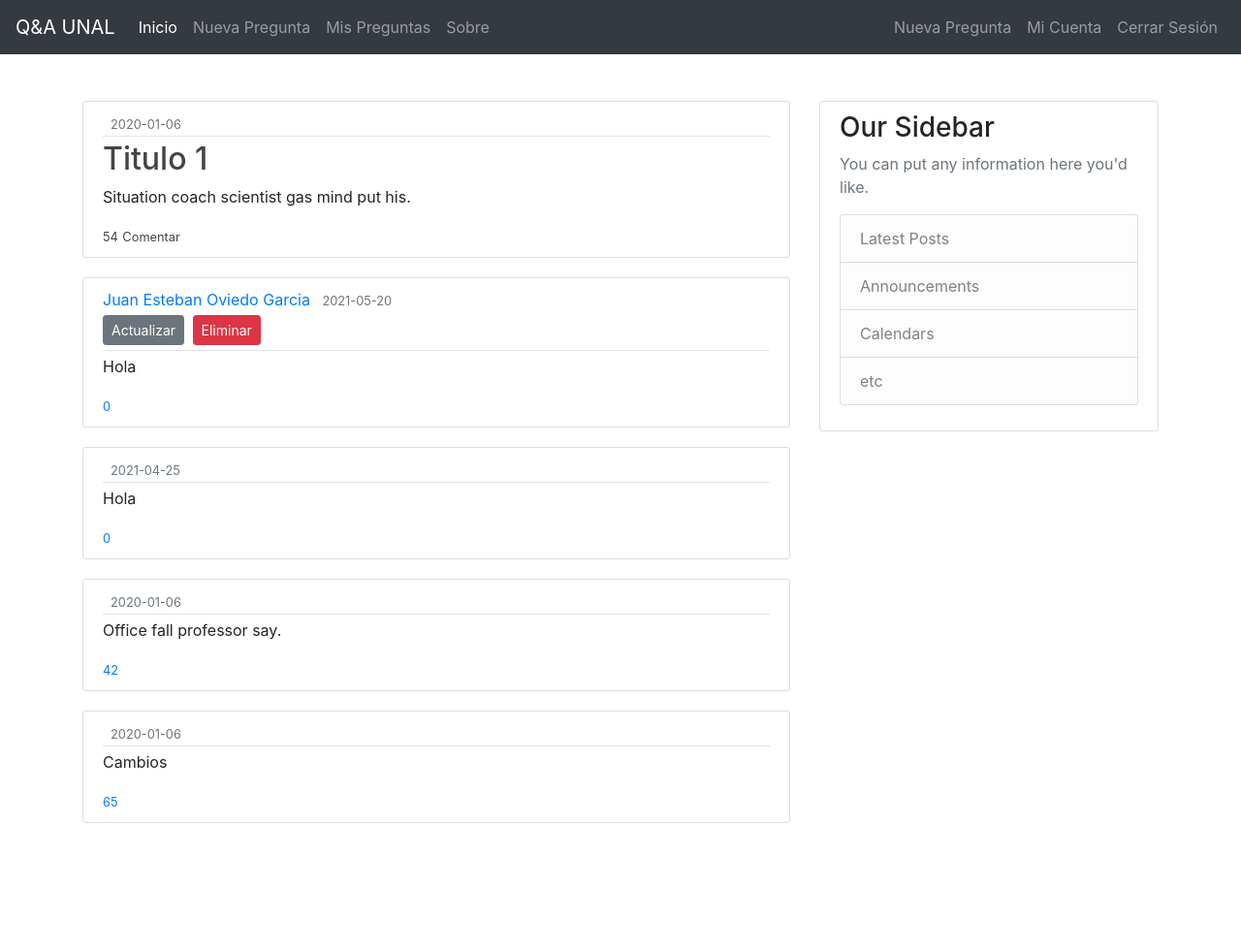
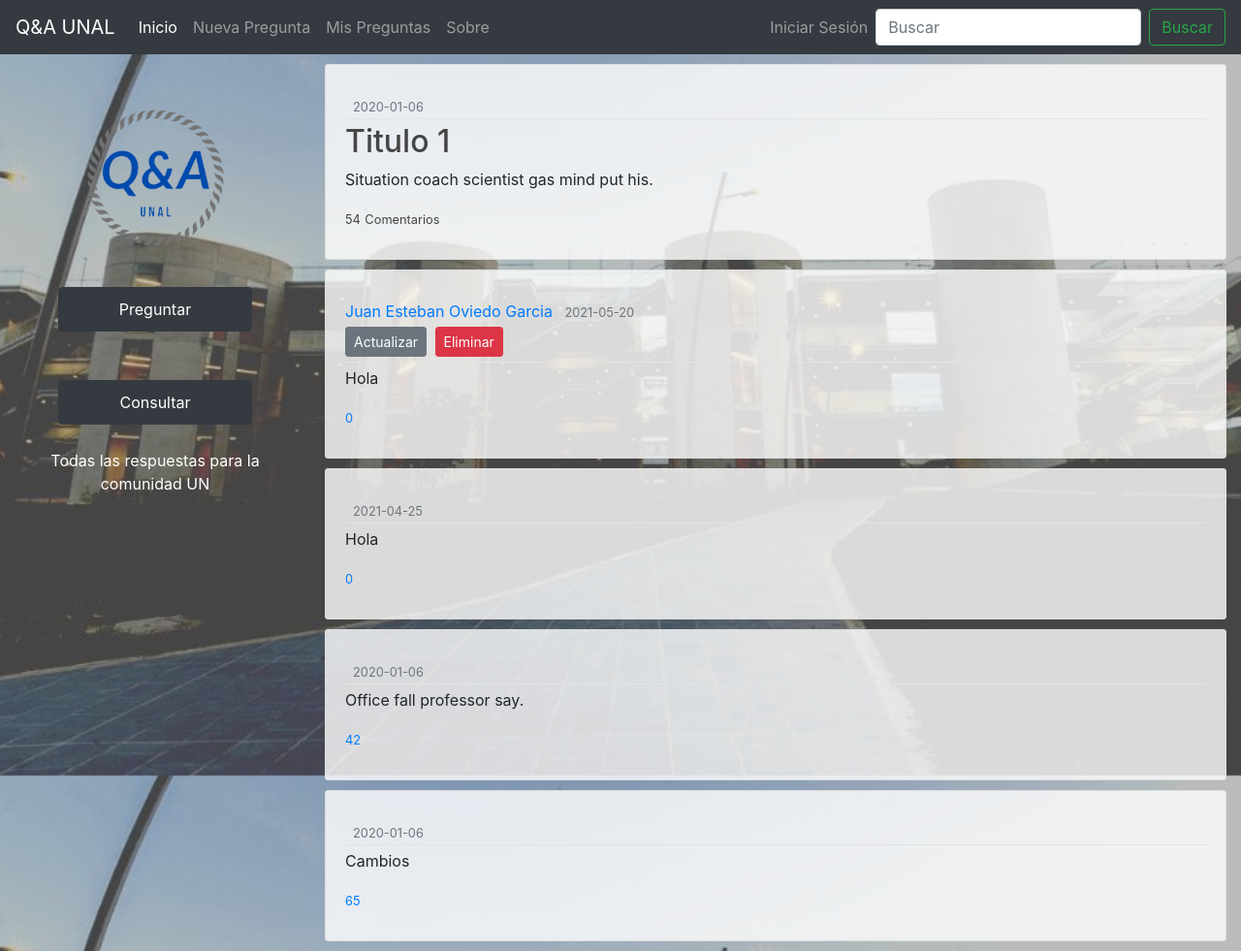
Before and after one commit to marcdiazsan/Q-AUNAL, a Flask app: page /preguntas/1 in a window 1280 px wide. Shown: the whole page at 97% size. Before the commit the page ends 849 px from the top, so only its background shows below. Run offline with Flask 2, Linux system fonts and the light colour scheme; a user stored in the database is signed in; data comes from the database, SQL or seed files in the repository; some libraries are stand-ins or nearby versions.

Commit message:
Se añadieron imágenes para el desarrollo del Front, se realizaron cambios en el front del login y base

```diff
--- a/webapp/qaunal/static/main.css
+++ b/webapp/qaunal/static/main.css
@@ -1,9 +1,27 @@
 .content-section {
-  background: #ffffff;
-  padding: 10px 20px;
+  background: rgba(255, 255, 255, 0.8);
+  padding: 30px 20px;
   border: 1px solid #dddddd;
   border-radius: 3px;
-  margin-bottom: 20px;
+  margin: 10px 0px;
+}
+
+#login-content {
+  background: rgba(255, 255, 255, 0.7) !important;
+  border: 1px solid gray;
+  border-radius: 25px;
+}
+
+#navbar-t {
+  background-color: transparent !important;
+}
+
+#footer-login {
+  margin-top: 10px;
+}
+#footer-login h5 {
+  color: white;
+  text-align: center;
 }
 
 .article-title {
@@ -28,7 +46,15 @@ a.article-title:hover {
 .article-metadata {
   padding-bottom: 1px;
   margin-bottom: 4px;
-  border-bottom: 1px solid #e3e3e3
+  border-bottom: 1px solid #e3e3e3;
+}
+
+.nav-logo-login {
+  width: 10%;
+}
+
+.form-group legend {
+  text-align: center;
 }
 
 .article-metadata a:hover {
@@ -52,3 +78,41 @@ a.article-title:hover {
 .account-heading {
   font-size: 2.5rem;
 }
+
+.main-logo img {
+  width: 70%;
+  height: 70%;
+}
+
+.main-logo {
+  display: flex;
+  justify-content: center;
+}
+
+.main-text p {
+  text-align: center;
+  color: white;
+}
+
+.main-buttons {
+  display: flex;
+  align-items: center;
+  flex-direction: column;
+}
+
+.main-buttons button {
+  padding: 10px 0px;
+  margin: 10px 00px;
+  width: 80%;
+  margin: 10% 0px;
+  justify-content: center;
+}
+
+main {
+  height: 100%;
+}
+
+#aside {
+  background-color: transparent;
+  border: none;
+}
--- a/webapp/qaunal/templates/base.html
+++ b/webapp/qaunal/templates/base.html
@@ -12,28 +12,34 @@
     <!-- CSS propio -->
     <link rel="stylesheet" href="{{ url_for('static', filename='main.css') }}" type="text/css">
 
-
     {% if titulo %}
     <title>Q&A UNAL - {{ titulo }}</title>
     {% else %}
     <title>Q&A UNAL</title>
     {% endif %}
+    <style>
+        body {
+            background-image: url("{{ url_for('static', filename='img/FondoTest.jpg') }}");
+            background-attachment: fixed; /*Hace que la imagen quede fija y no se mueva con el contenedor*/
+            background-repeat: no-repeat;
+            background-size: cover;
+        }
+    </style>
 </head>
 
 <body>
     <header class="site-header">
         <nav class="navbar navbar-expand-lg navbar-dark bg-dark">
             <a class="navbar-brand" href="#">Q&A UNAL</a>
-            <button class="navbar-toggler" type="button" data-toggle="collapse" data-target="#navbarColor03"
-                aria-controls="navbarColor03" aria-expanded="false" aria-label="Toggle navigation">
+            <button class="navbar-toggler" type="button" data-toggle="collapse" data-target="#navbarSupportedContent"
+                aria-controls="navbarSupportedContent" aria-expanded="false" aria-label="Toggle navigation">
                 <span class="navbar-toggler-icon"></span>
             </button>
-
-            <div class="collapse navbar-collapse" id="navbarColor03">
+            <div class="collapse navbar-collapse" id="navbarSupportedContent">
                 <ul class="navbar-nav mr-auto">
                     <li class="nav-item active">
                         <a class="nav-link" href="{{ url_for('dashboardPrincipal') }}">Inicio
-                            <span class="sr-only">(current)</span>
+                           <span class="sr-only">(current)</span>
                         </a>
                     </li>
                     <li class="nav-item">
@@ -46,22 +52,35 @@
                         <a class="nav-link" href="{{ url_for('sobre') }}">Sobre</a>
                     </li>
                 </ul>
-            </div>
-            <div class="navbar-nav">
-                {% if current_user.is_authenticated %}
-                    <a class="nav-item nav-link" href="{{ url_for('nuevaPregunta') }}">Nueva Pregunta</a>
-                    <a class="nav-item nav-link" href="{{ url_for('miCuenta') }}">Mi Cuenta</a>
-                    <a class="nav-item nav-link" href="{{ url_for('cerrarSesion') }}">Cerrar Sesión</a>
-                {% else %}
-                    <a class="nav-item nav-link" href="{{ url_for('iniciarSesion') }}">Iniciar Sesión</a>
-                    <a class="nav-item nav-link" href="{{ url_for('registroUsuario') }}">Registrarse</a>
-                {% endif %}
+                <ul class="navbar-nav ml-auto">
+                    <li class="nav-item">
+                        <a class="nav-item nav-link" href="{{ url_for('iniciarSesion') }}">Iniciar Sesión</a>
+                    </li>
+                </ul>
+                <form class="form-inline my-2 my-lg-0">
+                    <input class="form-control mr-sm-2" type="search" placeholder="Buscar" aria-label="Search">
+                    <button class="btn btn-outline-success my-2 my-sm-0" type="submit">Buscar</button>
+                </form>
             </div>
         </nav>
     </header>
-    <main role="main" class="container">
+    <main role="main" class="container-fluid">
         <div class="row">
-            <div class="col-md-8 mt-5">
+            <div class="col-md-3 ">
+                <div class="content-section" id="aside">
+                    <section class="main-logo">
+                        <img src="{{ url_for('static', filename='img/logo.png') }}" alt="">
+                    </section>
+                    <section class="main-buttons">
+                        <button type="button" class="btn btn-dark">Preguntar</button>
+                        <button type="button" class="btn btn-dark">Consultar</button>
+                    </section>
+                    <section class="main-text">
+                        <p>Todas las respuestas para la comunidad UN</p>
+                    </section>
+                </div>
+            </div>
+            <div class="col-md-9">
                 {% with mensajes = get_flashed_messages(with_categories = True) %}
                     {% if mensajes %}
                         {% for (categoria, mensaje) in mensajes %}
@@ -72,19 +91,6 @@
                     {% endif %}
                 {% endwith %}
                 {% block content %}{% endblock %}
-            </div>
-            <div class="col-md-4 mt-5">
-                <div class="content-section">
-                    <h3>Our Sidebar</h3>
-                    <p class='text-muted'>You can put any information here you'd like.
-                    <ul class="list-group">
-                        <li class="list-group-item list-group-item-light">Latest Posts</li>
-                        <li class="list-group-item list-group-item-light">Announcements</li>
-                        <li class="list-group-item list-group-item-light">Calendars</li>
-                        <li class="list-group-item list-group-item-light">etc</li>
-                    </ul>
-                    </p>
-                </div>
             </div>
         </div>
     </main>
--- a/webapp/qaunal/templates/pregunta.html
+++ b/webapp/qaunal/templates/pregunta.html
@@ -16,7 +16,7 @@
         <h2 class="article-title">{{ pregunta.titulo }}</h2>
         <p class="article-content">{{ pregunta.contenido }}</p>
         <small class="text-muted"><a class='article-title' href="{{ url_for('likePregunta', preg_id=pregunta.id) }}">{{ pregunta.likes }}</a></small>
-        <small class="text-muted"><a class="article-title" href="{{ url_for('postComentario', preg_id=pregunta.id) }}">Comentar</a></small>
+        <small class="text-muted"><a class="article-title" href="{{ url_for('postComentario', preg_id=pregunta.id) }}">Comentarios</a></small>
     </div>
 </article>
 <!--Render comentarios-->
```
Also changed, not shown: webapp/qaunal/templates/iniciarSesion.html (+70 -5 lines), webapp/README.md (renamed from README.md), webapp/qaunal/static/img/Buscar.svg (added), webapp/qaunal/static/img/Fondo.jpg (added), webapp/qaunal/static/img/FondoTest.jpg (added), webapp/qaunal/static/img/Logo.png (added), webapp/qaunal/static/img/Logo.svg (added), webapp/qaunal/static/img/Pregunta.svg (added), webapp/qaunal/static/img/Responder.svg (added).
